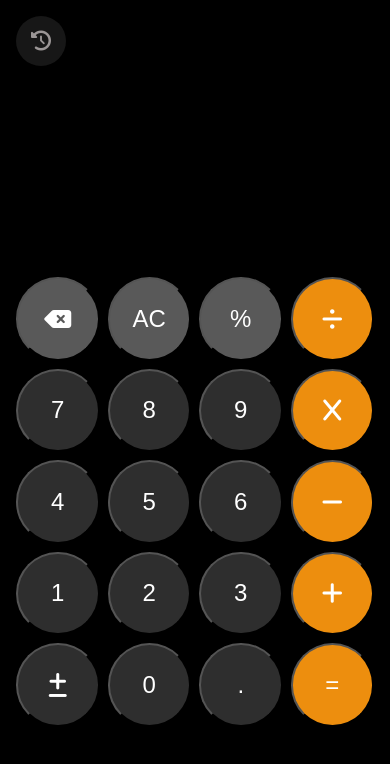
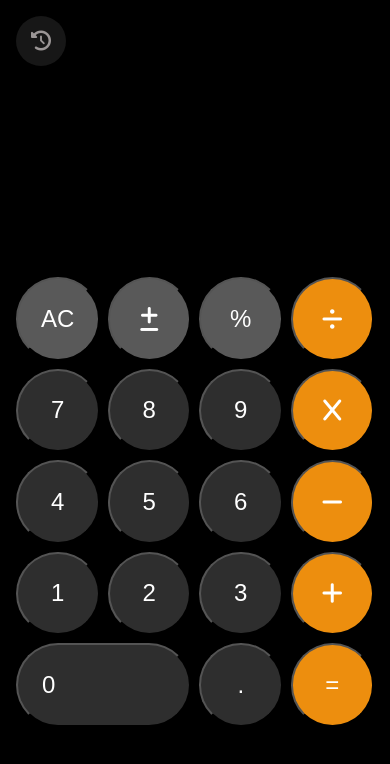
Before and after one commit to karl-Rollins/iphone_calculator, a plain HTML site: page index.html in a window 390 px wide. Drawn offline with Linux system fonts and the light colour scheme.

Commit message:
fix: update the calculator app so the layout should be replica of iphone calculator

```diff
--- a/index.html
+++ b/index.html
@@ -22,10 +22,10 @@
         <div id="result-screen" class="result-screen"></div>
       </div>
       <div class="btns">
-        <button id="delete" class="del function">
-          <i class="fa-solid fa-delete-left"></i>
+        <button onclick="clearScreen()" id="reset" class="function">AC</button>
+        <button id="plusminus" class="function">
+          <i class="fa-solid fa-plus-minus"></i>
         </button>
-        <button onclick="clearScreen()" id="reset" class="function">AC</button>
         <button onclick="appendNumber('%')" class="function">%</button>
         <button onclick="appendOperator('/')" class="operator">
           <i class="fa-solid fa-divide"></i>
@@ -48,10 +48,10 @@
         <button onclick="appendOperator('+')" class="operator">
           <i class="fa-solid fa-plus"></i>
         </button>
-        <button id="plusminus" class="num">
-          <i class="fa-solid fa-plus-minus"></i>
-        </button>
-        <button onclick="appendNumber('0')" class="num">0</button>
+        <!-- <button id="delete" class="del function">
+          <i class="fa-solid fa-delete-left"></i>
+        </button> -->
+        <button onclick="appendNumber('0')" id="zero" class="num">0</button>
         <button onclick="appendNumber('.')" class="num">.</button>
         <button id="equal" class="operator">=</button>
       </div>
--- a/style.css
+++ b/style.css
@@ -136,8 +136,16 @@ main {
   justify-content: center;
 }
 
-button {
+button:not(#zero) {
   aspect-ratio: 1 / 1;
+}
+
+#zero {
+  grid-column: span 2;
+  border-radius: 999px;
+  aspect-ratio: auto;
+  justify-content: flex-start;
+  padding-left: 3rem;
 }
 
 @media (max-width: 480px) {
```
